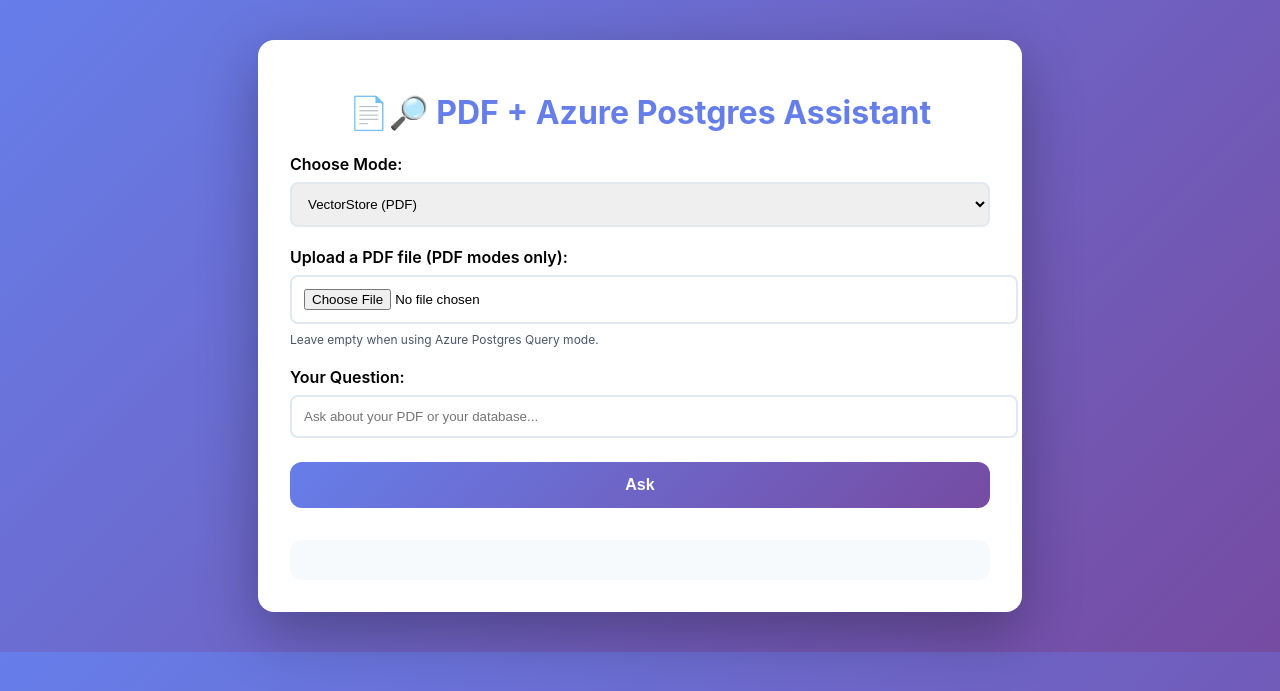
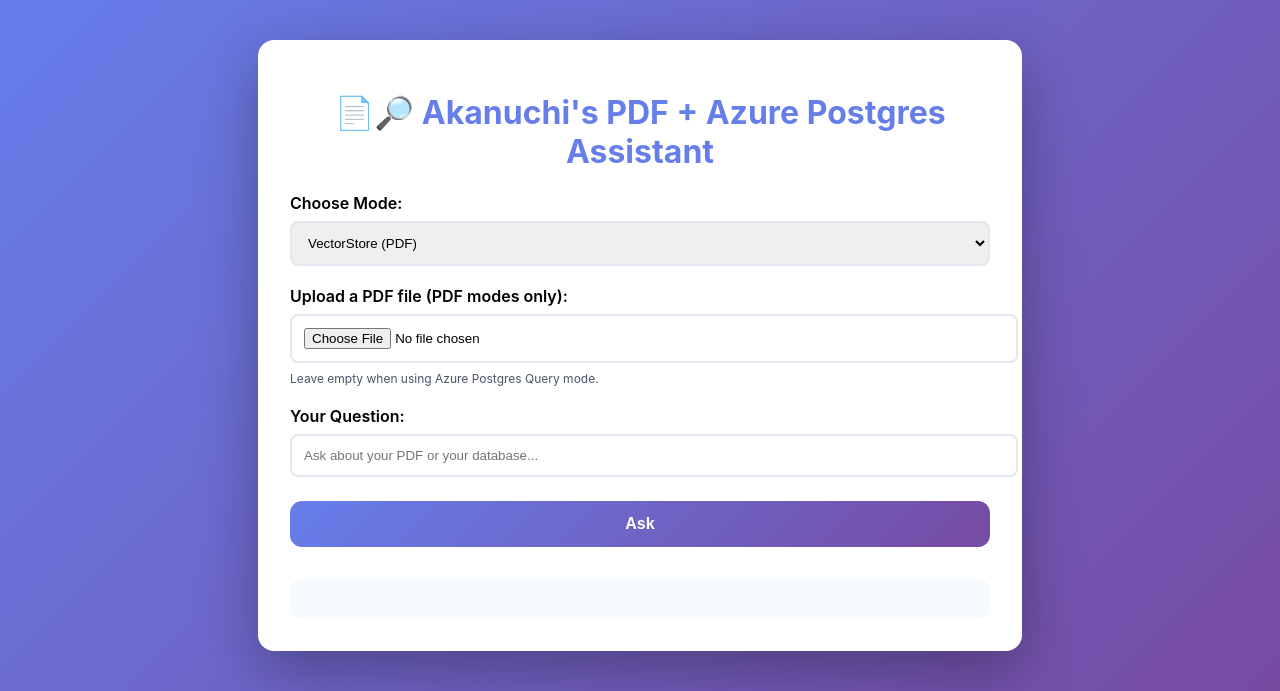
Before and after one commit to Akanuchi/advancedchatbot, a FastAPI app: page / in a window 1280 px wide. Shown: the top 691 px of the page. Run offline with FastAPI, Linux system fonts and the light colour scheme.

Commit message:
Update index

```diff
--- a/templates/index.html
+++ b/templates/index.html
@@ -2,7 +2,7 @@
 <html lang="en">
 <head>
   <meta charset="UTF-8">
-  <title>Akanuchi's PDF + Database Chat Assistant</title>
+  <title>Akanuchi Bright's PDF + Database Chat Assistant</title>
   <link rel="stylesheet" href="/static/style.css">
   <style>
     body {
@@ -81,7 +81,7 @@
 </head>
 <body>
   <div class="container">
-    <h1>📄🔎 PDF + Azure Postgres Assistant</h1>
+    <h1>📄🔎 Akanuchi's PDF + Azure Postgres Assistant</h1>
     <form method="post" action="/query" enctype="multipart/form-data">
       <label for="retriever">Choose Mode:</label>
       <select id="retriever" name="retriever" required>
```
